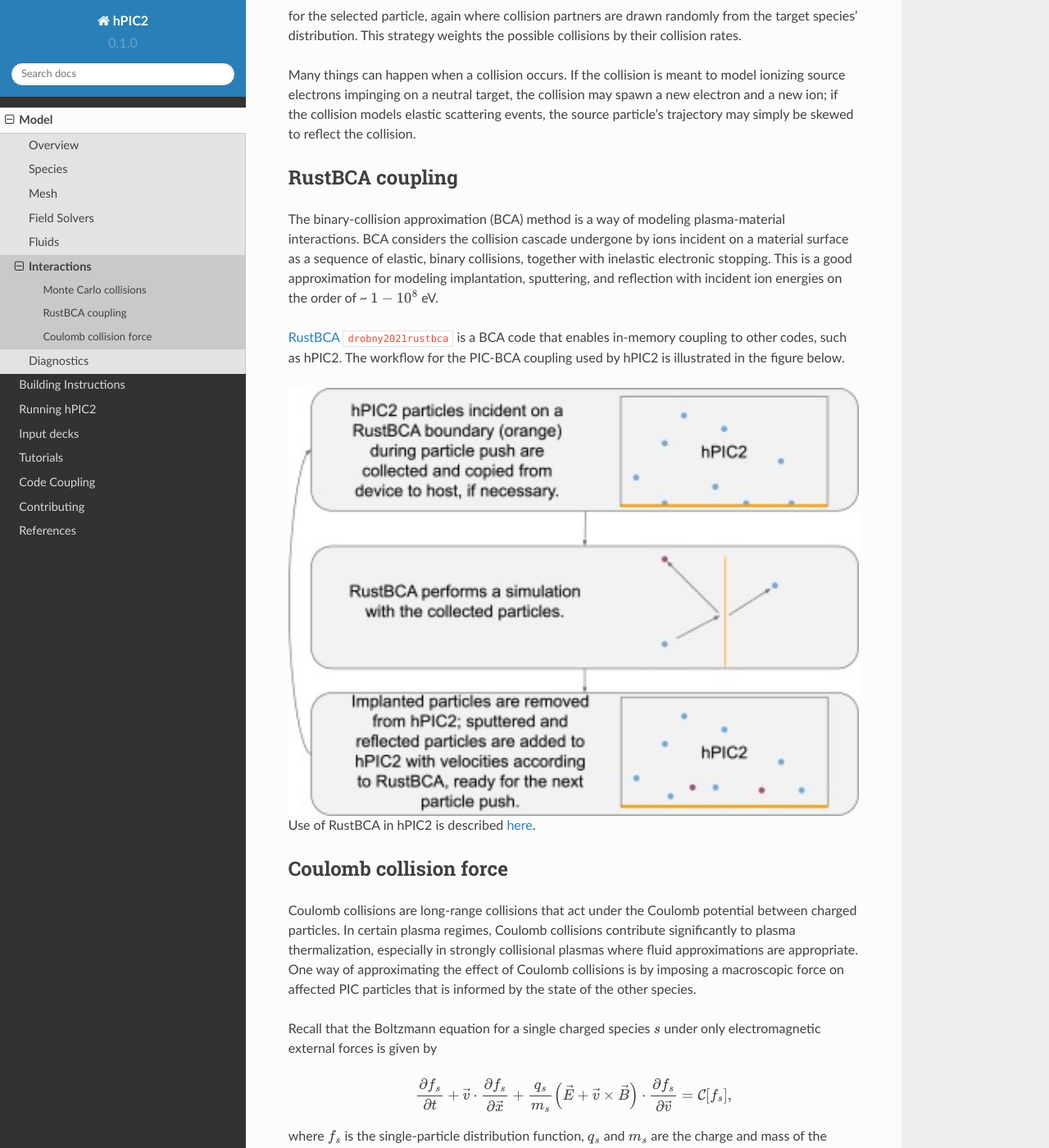
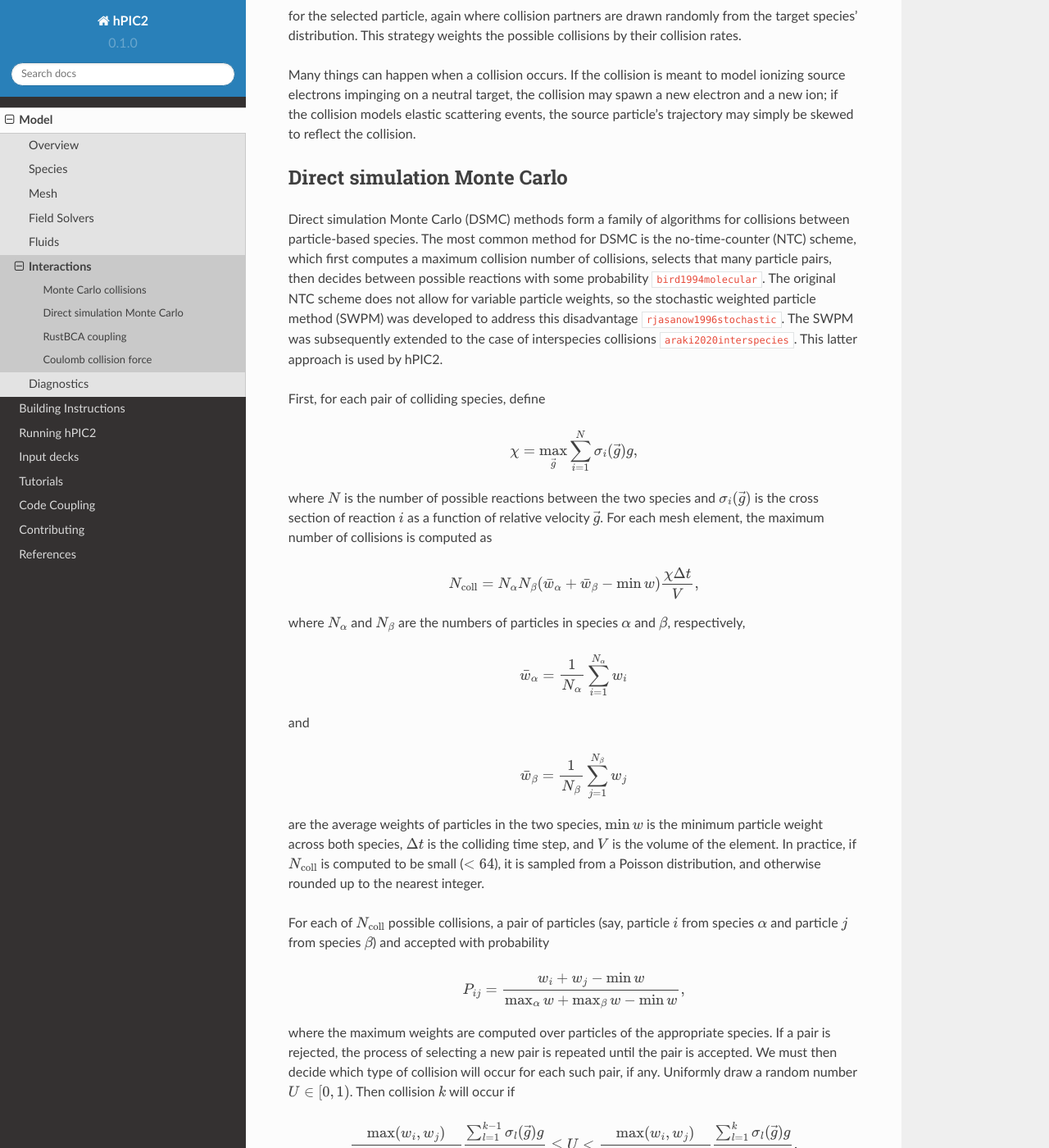
Before and after one commit to lcpp-org/hpic2doc, a Sphinx documentation site: the page built from docs/source/interactions.rst, in a window 1280 px wide and 1400 px high, scrolled down 1195 px. Shown: the whole window at 82% size. Built offline with Sphinx 7.4.7 and the Read the Docs theme 2.0.0, drawn with Linux system fonts in a browser that asks for light colours; cross-references to code outside the pages are shown as plain code; some of the changed text lies outside the part shown.

Commit message:
Add description of DSMC

```diff
--- a/docs/source/interactions.rst
+++ b/docs/source/interactions.rst
@@ -74,6 +74,109 @@ a neutral target,
 the collision may spawn a new electron and a new ion;
 if the collision models elastic scattering events,
 the source particle's trajectory may simply be skewed to reflect the collision.
+
+Direct simulation Monte Carlo
+--------------------------------
+
+Direct simulation Monte Carlo (DSMC) methods form a family of algorithms for
+collisions between particle-based species.
+The most common method for DSMC is the no-time-counter (NTC) scheme,
+which first computes a maximum collision number of collisions,
+selects that many particle pairs,
+then decides between possible reactions with some
+probability :cite:`bird1994molecular`.
+The original NTC scheme does not allow for variable particle weights,
+so the stochastic weighted particle method (SWPM) was developed to address
+this disadvantage :cite:`rjasanow1996stochastic`.
+The SWPM was subsequently extended to the case of interspecies
+collisions :cite:`araki2020interspecies`.
+This latter approach is used by hPIC2.
+
+First, for each pair of colliding species, define
+
+.. math::
+
+    \chi = \max_{\vec{g}} \sum_{i=1}^N \sigma_i (\vec{g}) g,
+
+where :math:`N` is the number of possible reactions between the two species
+and :math:`\sigma_i (\vec{g})` is the cross section of reaction :math:`i`
+as a function of relative velocity :math:`\vec{g}`.
+For each mesh element,
+the maximum number of collisions is computed as
+
+.. math::
+
+    N_{\text{coll}} = N_\alpha N_\beta (\bar{w}_\alpha + \bar{w}_\beta - \min w) \frac{\chi \Delta t}{V},
+
+where :math:`N_\alpha` and :math:`N_\beta` are the numbers of particles in
+species :math:`\alpha` and :math:`\beta`, respectively,
+
+.. math::
+
+    \bar{w}_\alpha = \frac{1}{N_\alpha} \sum_{i=1}^{N_\alpha} w_i
+
+and
+
+.. math::
+
+    \bar{w}_\beta = \frac{1}{N_\beta} \sum_{j=1}^{N_\beta} w_j
+
+are the average weights of particles in the two species,
+:math:`\min w` is the minimum particle weight across both species,
+:math:`\Delta t` is the colliding time step,
+and :math:`V` is the volume of the element.
+In practice, if :math:`N_{\text{coll}}` is computed to be small (:math:`<64`),
+it is sampled from a Poisson distribution,
+and otherwise rounded up to the nearest integer.
+
+For each of :math:`N_{\text{coll}}` possible collisions,
+a pair of particles (say, particle :math:`i` from species :math:`\alpha`
+and particle :math:`j` from species :math:`\beta`)
+and accepted with probability
+
+.. math::
+
+    P_{ij} = \frac{w_i + w_j - \min w}{\max_\alpha w + \max_\beta w - \min w},
+
+where the maximum weights are computed over particles of the appropriate species.
+If a pair is rejected, the process of selecting a new pair is repeated
+until the pair is accepted.
+We must then decide which type of collision will occur for each such pair,
+if any.
+Uniformly draw a random number :math:`U \in [0,1)`.
+Then collision :math:`k` will occur if
+
+.. math::
+
+    \frac{\max(w_i, w_j)}{w_i + w_j - \min w} \frac{\sum_{l=1}^{k-1} \sigma_l (\vec{g}) g}{\chi} \leq
+    U <
+    \frac{\max(w_i, w_j)}{w_i + w_j - \min w} \frac{\sum_{l=1}^{k} \sigma_l (\vec{g}) g}{\chi},
+
+and the null collision will occur if
+
+.. math::
+
+    \frac{\max(w_i, w_j)}{w_i + w_j - \min w} \frac{\sum_{l=1}^N \sigma_l (\vec{g}) g}{\chi} \leq U.
+
+If the null collision occurs, nothing further happens to this pair.
+Otherwise, the particle with the greater weight is copied.
+This new particle has the smaller of the two weights,
+and the original particle has its weight reduced to the difference of the
+greater and smaller weights.
+The copied particle and smaller particle finally collide according to
+the reaction type.
+This particle splitting ensures detailed mass, momentum, and energy conservation.
+:math:`N_\alpha` and :math:`N_\beta` are also updated to reflect the addition
+of new particles,
+effectively allowing the new particles to collide multiple times.
+
+If :math:`\alpha = \beta`, i.e. if the species is colliding with itself,
+the only change is to modify the maximum number of collisions to
+be :cite:`martin2016conservative`
+
+.. math::
+
+    N_{\text{coll}} = N_\alpha (N_\alpha - 1) (2 \bar{w}_\alpha - \min w) \frac{\chi \Delta t}{V}.
 
 RustBCA coupling
 ------------------
--- a/docs/source/refs.bib
+++ b/docs/source/refs.bib
@@ -167,3 +167,41 @@
   year={2013},
   publisher={AIP Publishing}
 }
+
+@article{bird1994molecular,
+  title={Molecular gas dynamics and the direct simulation of gas flows},
+  author={Bird, Graeme A},
+  journal={Molecular gas dynamics and the direct simulation of gas flows},
+  year={1994}
+}
+
+@article{rjasanow1996stochastic,
+  title={A stochastic weighted particle method for the Boltzmann equation},
+  author={Rjasanow, Sergej and Wagner, Wolfgang},
+  journal={Journal of Computational Physics},
+  volume={124},
+  number={2},
+  pages={243--253},
+  year={1996},
+  publisher={Elsevier}
+}
+
+@article{araki2020interspecies,
+  title={Interspecies fractional collisions},
+  author={Araki, SJ and Martin, RS},
+  journal={Physics of Plasmas},
+  volume={27},
+  number={3},
+  year={2020},
+  publisher={AIP Publishing}
+}
+
+@inproceedings{martin2016conservative,
+  title={Conservative bin-to-bin fractional collisions},
+  author={Martin, Robert},
+  booktitle={AIP Conference Proceedings},
+  volume={1786},
+  number={1},
+  year={2016},
+  organization={AIP Publishing}
+}
```
